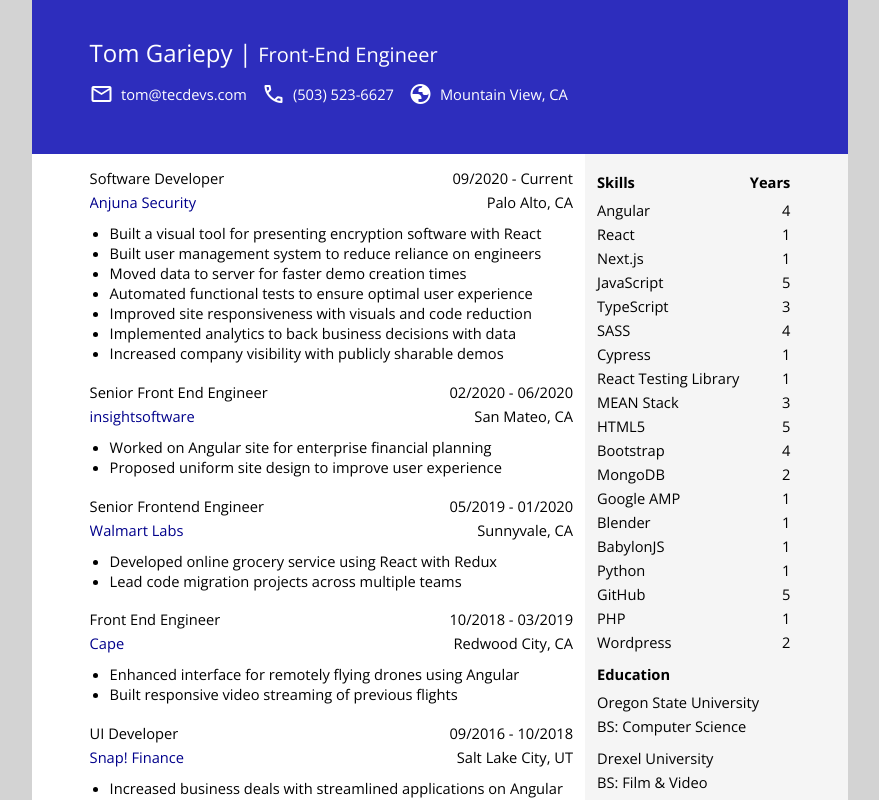
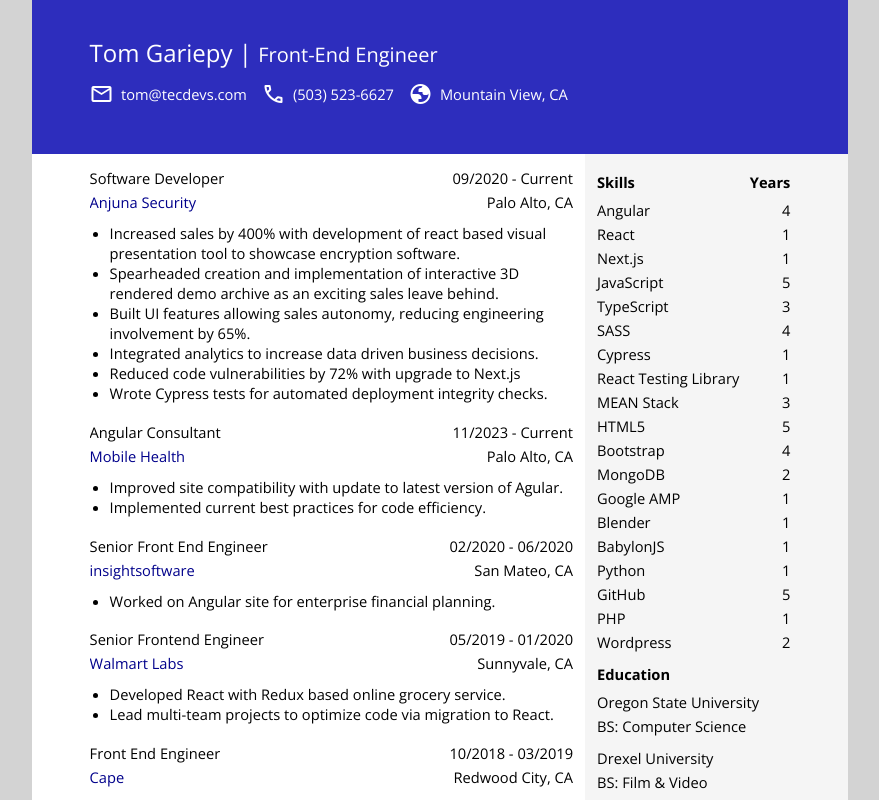
Before and after one commit to gariepyt/cv, an Angular app: page / in a window 1280 px wide. Shown: the top 800 px of the page, without its empty margins (200-1079 px from the left). Built offline with nearby package versions, Linux system fonts and the light colour scheme.

Commit message:
rework job descriptions

```diff
--- a/src/app/constants/work.ts
+++ b/src/app/constants/work.ts
@@ -8,13 +8,25 @@
     city: "Palo Alto",
     state: "CA",
     description: [
-      "Built a visual tool for presenting encryption software with React",
-      "Built user management system to reduce reliance on engineers",
-      "Moved data to server for faster demo creation times",
-      "Automated functional tests to ensure optimal user experience",
-      "Improved site responsiveness with visuals and code reduction",
-      "Implemented analytics to back business decisions with data",
-      "Increased company visibility with publicly sharable demos",
+      "Increased sales by 400% with development of react based visual presentation tool to showcase encryption software.",
+      "Spearheaded creation and implementation of interactive 3D rendered demo archive as an exciting sales leave behind.",
+      "Built UI features allowing sales autonomy, reducing engineering involvement by 65%.",
+      "Integrated analytics to increase data driven business decisions.",
+      "Reduced code vulnerabilities by 72% with upgrade to Next.js",
+      "Wrote Cypress tests for automated deployment integrity checks.",
+    ],
+  },
+  {
+    position: "Angular Consultant",
+    company: "Mobile Health",
+    startDate: new Date(2023, 10, 1),
+    // endDate: new Date(2020, 8),
+    city: "Palo Alto",
+    state: "CA",
+    description: [
+      "Improved site compatibility with update to latest version of Agular.",
+      "Implemented current best practices for code efficiency.",
+      // "Streamlined documentation for future engineers.",
     ],
   },
   {
@@ -24,10 +36,7 @@
     endDate: new Date(2020, 5, 30),
     city: "San Mateo",
     state: "CA",
-    description: [
-      "Worked on Angular site for enterprise financial planning",
-      "Proposed uniform site design to improve user experience",
-    ],
+    description: ["Worked on Angular site for enterprise financial planning."],
   },
   {
     position: "Senior Frontend Engineer",
@@ -37,8 +46,8 @@
     city: "Sunnyvale",
     state: "CA",
     description: [
-      "Developed online grocery service using React with Redux",
-      "Lead code migration projects across multiple teams",
+      "Developed React with Redux based online grocery service.",
+      "Lead multi-team projects to optimize code via migration to React.",
     ],
   },
   {
@@ -49,8 +58,8 @@
     city: "Redwood City",
     state: "CA",
     description: [
-      "Enhanced interface for remotely flying drones using Angular",
-      "Built responsive video streaming of previous flights",
+      "Enhanced remote drone operation using Angular.",
+      "Created video streaming archive from previous drone flights.",
     ],
   },
   {
@@ -61,8 +70,8 @@
     city: "Salt Lake City",
     state: "UT",
     description: [
-      "Increased business deals with streamlined applications on Angular",
-      "Improved site traffic using dynamic AMP pages",
+      "Streamlined partnership applications, reducing approval time by 85%.",
+      "Implemented dynamic APM pages, increasing site traffic by 14%.",
     ],
   },
   // , {
```
